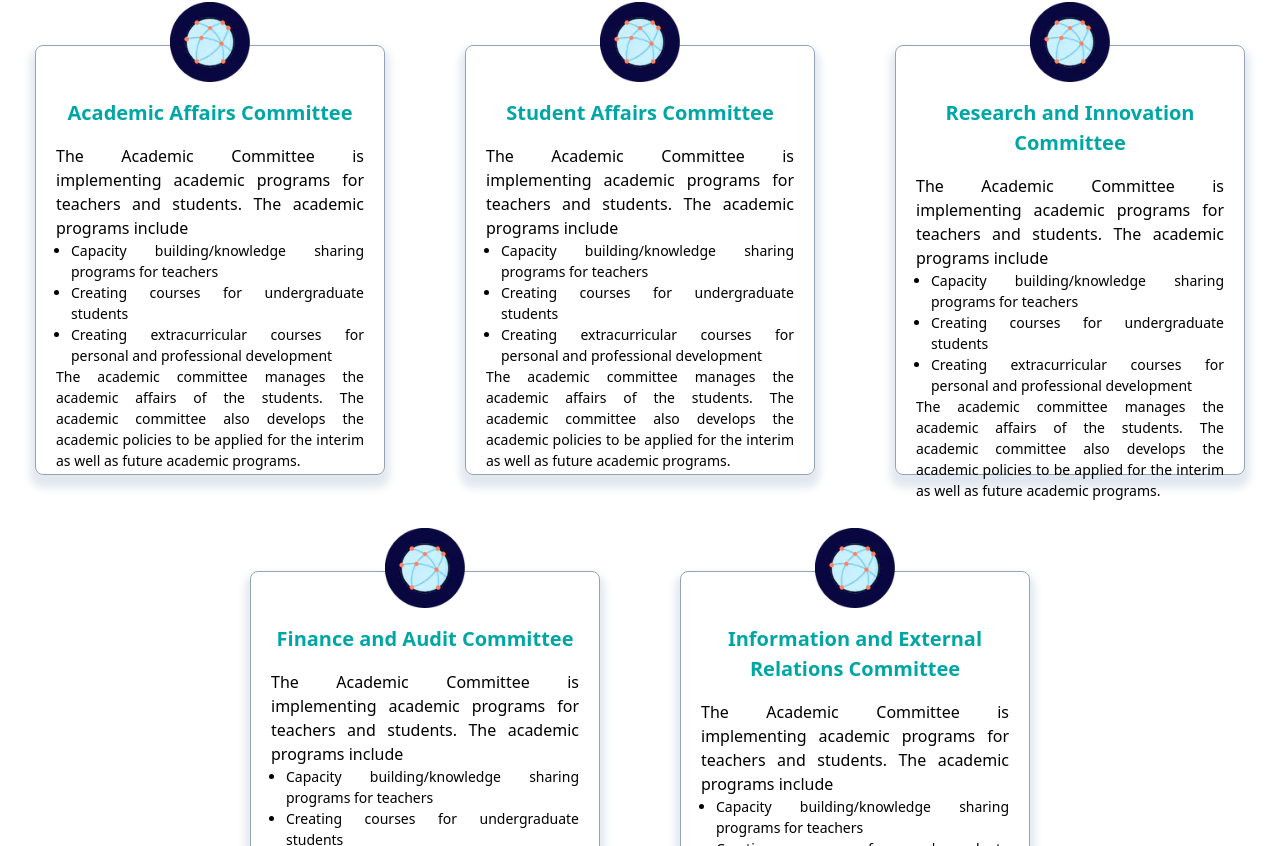
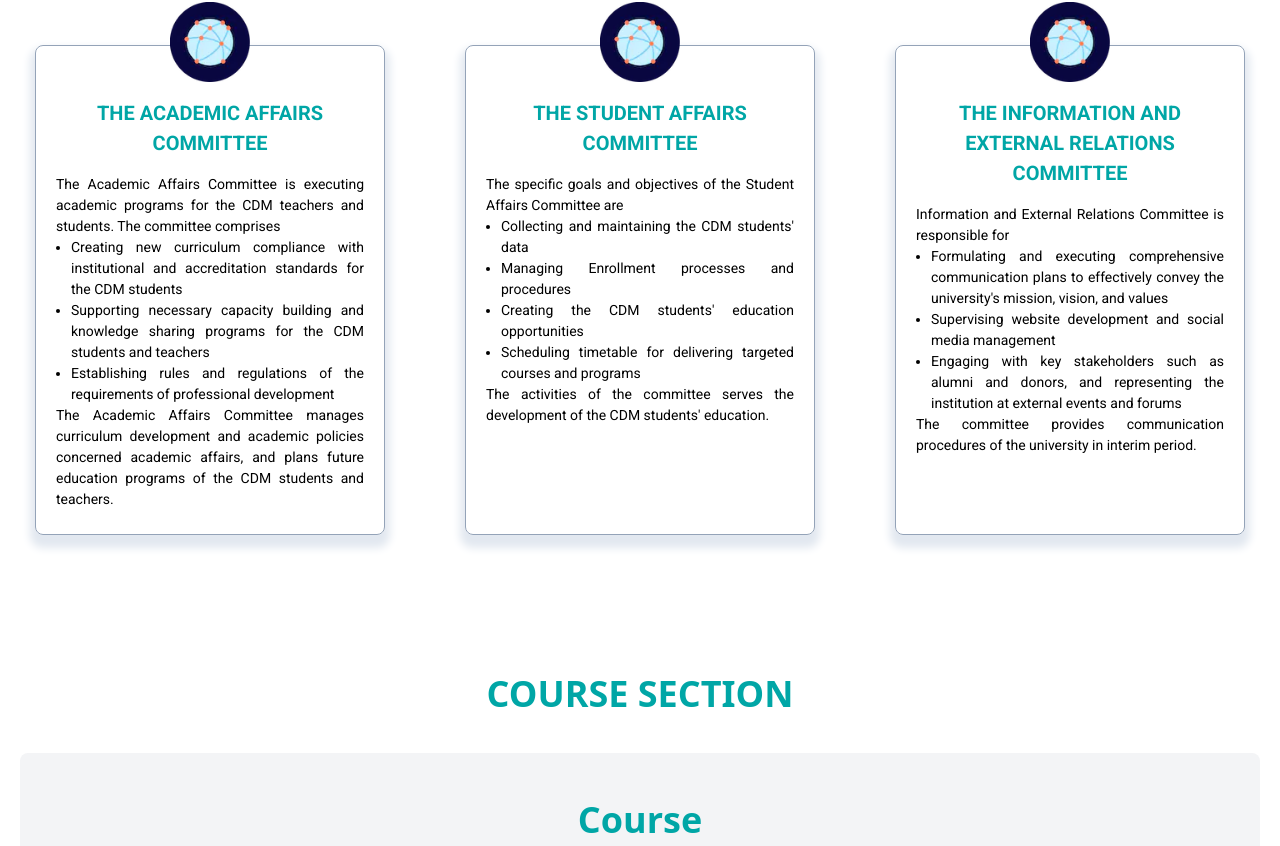
Before and after one commit to YukioTheSage/University-Website, a React (Create React App) app in the folder university/: page / in a window 1280 px wide. Shown: the part 2414-3260 px from the top of the page. Built offline with nearby package versions, Linux system fonts and the light colour scheme.

Commit message:
Adding Committees

```diff
--- a/university/src/components/Course.js
+++ b/university/src/components/Course.js
@@ -6,10 +6,10 @@ const Course= () =>{
         <section id="Course" className="
          w-full h-auto mb-8 pt-28 px-5" >
 
-                <h1 className="w-full  mb-8 text-[36px] text-[#00a6a6] text-center font-bold">Course Section</h1>
+                <h1 className="w-full  mb-8 text-[36px] text-[#00a6a6] text-center font-bold uppercase">Course Section</h1>
                 <div className="   w-full">
                 {/* Vision Statement */}
-                    <div data-aos="flip-up" className="w-full h-[312px] bg-blue-200 rounded-lg text-center flex flex-col  items-center p-[40px]">
+                    <div data-aos="flip-up" className="w-full h-[312px] bg-[#f3f4f6] rounded-lg text-center flex flex-col  items-center p-[40px]">
 
                         <h1 className="w-full text-[36px] mb-[20px] font-bold text-[#00a6a6] ">Course</h1>
                         <p className=" w-full text-[24px] font-medium">Coming Soon</p>
--- a/university/src/components/Footer.js
+++ b/university/src/components/Footer.js
@@ -55,7 +55,7 @@ const Footer= () =>{
 
           {/* Sub Footer */}
           <div className="w-full mx-auto  bg-[#00a6a6] p-[12px]">
-                <p className="text-center font-medium text-lg text-white font-pop">Copyright 2023 © UCSMUB | Powered by Quokka Studio</p>
+                <p className="text-center font-medium text-lg text-white font-pop">Copyright 2023 © UCSMUB </p>
             </div>
         </section>
 
--- a/university/src/components/Iuc.js
+++ b/university/src/components/Iuc.js
@@ -27,55 +27,59 @@ educational opportunities; and to cooperate with the National Unity Government m
                  </div>
             </div>
             {/* THE CORE COMMITTEE OF IUC */}
-            <div className=" w-full h-auto border-t">
+            <div className=" w-full h-auto border-t font-robo">
                 <h1 className=" md:text-4xl max-md:text-3xl pt-8 font-bold text-center text-[#00a6a6] mb-14">THE CORE COMMITTEE OF IUC</h1>
                 <div className="  w-full h-full p-5 mx-auto  flex flex-wrap gap-x-20 gap-y-24 justify-center items-center text-justify">
-                <div data-aos="fade-up" className="card1  max-md:overflow-y-scroll  w-[350px] h-[430px] p-[20px]  rounded-lg border border-slate-400  shadow-slate-200 shadow-[0_8px_8px_5px] ;">
+
+                <div data-aos="fade-up" className="card1  max-md:overflow-y-scroll  w-[350px] h-[490px] p-[20px]  rounded-lg border border-slate-400  shadow-slate-200 shadow-[0_8px_8px_5px] ;">
 
                         <img className=" w-[80px] mx-auto max-md:-translate-y-0 -translate-y-16" src={Banner2} />
                         <div className="max-md:-translate-y-0  -translate-y-12">
-                        <h1 className="text-[20px]  font-bold text-[#00a6a6] mb-4  text-center">Academic Affairs Committee </h1>
-                        <p className="text-[16px]" >The Academic Committee is implementing academic programs for teachers and students. The academic programs include</p>
+                        <h1 className="text-[20px]  font-bold text-[#00a6a6] mb-4  text-center uppercase">The Academic Affairs Committee</h1>
+                        <p className="text-[14px]">The Academic Affairs Committee is executing academic programs for the CDM teachers and students. The committee comprises</p>
                         <ul className="list-disc text-[14px] pl-[15px]">
-                            <li className="">Capacity building/knowledge sharing programs for teachers</li>
-                            <li>Creating courses for undergraduate students</li>
-                            <li>Creating extracurricular courses for personal and professional development</li>
+                            <li className="">Creating new curriculum compliance with institutional and accreditation standards for the CDM students</li>
+                            <li>Supporting necessary capacity building and knowledge sharing programs for the CDM students and teachers</li>
+
+
+                            <li>Establishing rules and regulations of the requirements of professional development</li>
                         </ul>
-                        <p className="text-[14px]" >The academic committee manages the academic affairs of the students. The academic committee also develops the academic policies to be applied for the interim as well as future academic programs.</p>
+                        <p className="text-[14px]" >The Academic Affairs Committee manages curriculum development and academic policies concerned academic affairs, and plans future education programs of the CDM students and teachers.</p>
 
                         </div>
                        </div>
-                    <div data-aos="fade-up" className="card2  max-md:overflow-y-scroll w-[350px] h-[430px] p-[20px]  rounded-lg border border-slate-400  shadow-slate-200 shadow-[0_8px_8px_5px] ;">
+                    <div data-aos="fade-up" className="card2  max-md:overflow-y-scroll w-[350px] h-[490px] p-[20px]  rounded-lg border border-slate-400  shadow-slate-200 shadow-[0_8px_8px_5px] ;">
 
                         <img className=" w-[80px] mx-auto max-md:-translate-y-0 -translate-y-16" src={Banner2} />
                         <div className="max-md:-translate-y-0 -translate-y-12">
-                        <h1 className="text-[20px]  font-bold text-[#00a6a6] mb-4  text-center">Student Affairs Committee</h1>
-                        <p className="text-[16px]" >The Academic Committee is implementing academic programs for teachers and students. The academic programs include</p>
+                        <h1 className="text-[20px]  font-bold text-[#00a6a6] mb-4  text-center uppercase">The Student Affairs Committee</h1>
+                        <p className="text-[14px]" >The specific goals and objectives of the Student Affairs Committee are</p>
                         <ul className="list-disc text-[14px] pl-[15px]">
-                            <li className="">Capacity building/knowledge sharing programs for teachers</li>
-                            <li>Creating courses for undergraduate students</li>
-                            <li>Creating extracurricular courses for personal and professional development</li>
+                            <li className="">Collecting and maintaining the CDM students' data</li>
+                            <li>Managing Enrollment processes and procedures</li>
+                            <li>Creating the CDM students' education opportunities</li>
+                            <li>Scheduling timetable for delivering targeted courses and programs</li>
                         </ul>
-                        <p className="text-[14px]" >The academic committee manages the academic affairs of the students. The academic committee also develops the academic policies to be applied for the interim as well as future academic programs.</p>
+                        <p className="text-[14px]" >The activities of the committee serves the development of the CDM students' education.</p>
 
                         </div>
                        </div>
-                       <div data-aos="fade-up" className="card3  max-md:overflow-y-scroll w-[350px] h-[430px] p-[20px]  rounded-lg border border-slate-400  shadow-slate-200 shadow-[0_8px_8px_5px] ;">
+                       <div data-aos="fade-up" className="card3  max-md:overflow-y-scroll w-[350px] h-[490px] p-[20px]  rounded-lg border border-slate-400  shadow-slate-200 shadow-[0_8px_8px_5px] ;">
 
                         <img className=" w-[80px] mx-auto max-md:-translate-y-0 -translate-y-16" src={Banner2} />
                         <div className="max-md:-translate-y-0 -translate-y-12">
-                        <h1 className="text-[20px]  font-bold text-[#00a6a6] mb-4  text-center">Research and Innovation Committee</h1>
-                        <p className="text-[16px]" >The Academic Committee is implementing academic programs for teachers and students. The academic programs include</p>
+                        <h1 className="text-[20px]  font-bold text-[#00a6a6] mb-4  text-center uppercase">The Information and External Relations Committee</h1>
+                        <p className="text-[14px]" >Information and External Relations Committee is responsible for</p>
                         <ul className="list-disc text-[14px] pl-[15px]">
-                            <li className="">Capacity building/knowledge sharing programs for teachers</li>
-                            <li>Creating courses for undergraduate students</li>
-                            <li>Creating extracurricular courses for personal and professional development</li>
+                            <li className="">Formulating and executing comprehensive communication plans to effectively convey the university's mission, vision, and values</li>
+                            <li>Supervising website development and social media management</li>
+                            <li>Engaging with key stakeholders such as alumni and donors, and representing the institution at external events and forums</li>
                         </ul>
-                        <p className="text-[14px]" >The academic committee manages the academic affairs of the students. The academic committee also develops the academic policies to be applied for the interim as well as future academic programs.</p>
+                        <p className="text-[14px]" >The committee provides communication procedures of the university in interim period.</p>
 
                         </div>
                        </div>
-                    <div data-aos="fade-up" className="card4  max-md:overflow-y-scroll w-[350px] h-[430px] p-[20px]  rounded-lg border border-slate-400  shadow-slate-200 shadow-[0_8px_8px_5px] ;">
+                      {/* <div data-aos="fade-up" className="card4  max-md:overflow-y-scroll w-[350px] h-[430px] p-[20px]  rounded-lg border border-slate-400  shadow-slate-200 shadow-[0_8px_8px_5px] ;">
 
                         <img className=" w-[80px] mx-auto max-md:-translate-y-0 -translate-y-16" src={Banner2} />
                         <div className="max-md:-translate-y-0 -translate-y-12">
@@ -104,7 +108,7 @@ educational opportunities; and to cooperate with the National Unity Government m
                         <p className="text-[14px]" >The academic committee manages the academic affairs of the students. The academic committee also develops the academic policies to be applied for the interim as well as future academic programs.</p>
 
                         </div>
-                       </div>
+                       </div> */}
 
                 </div>
             </div>
--- a/university/src/components/New.js
+++ b/university/src/components/New.js
@@ -12,7 +12,7 @@ const New= () =>{
     return(
 
         <section  id="New" className="w-full mb-[50px] pt-28 xl:px-28 md:px-10 max-sm:px-12 pb-10 ">
-            <h1 className="text-center text-4xl font-robo font-bold mb-8 text-[#00a6a6] ">New & Events</h1>
+            <h1 className="text-center text-4xl font-robo font-bold mb-8 text-[#00a6a6] uppercase">News & Events</h1>
             <div className="w-full h-auto grid  gap-10 md:gap-12 xl:gap-28  sm:grid-cols-1 md:grid-cols-2 lg:grid-cols-3 ">
 
             <div data-aos="zoom-in-up" className="relative card1 shadow-lg border  rounded-lg max-sm:h-[400px] sm:h-[400px]  md:h-[420px] lg:h-[420px]  xl:h-[450px] 2xl:h-[500px] sm:w-1/2 md:w-full lg:w-full xl:w-full  sm:mx-auto ">
```
